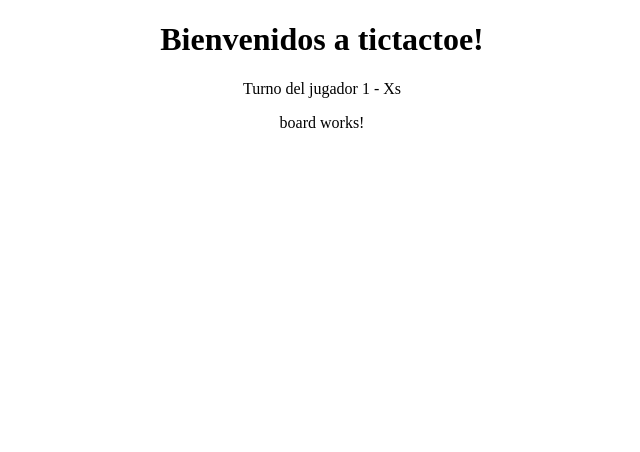
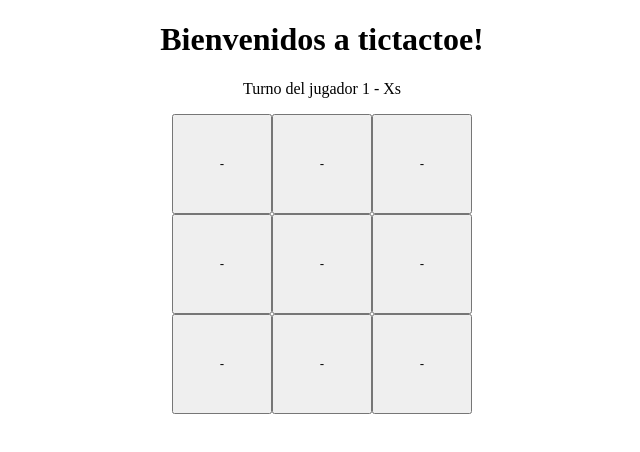
Before and after one commit to arubiodelrio/tictactoe, an Angular app: page / in a window 1280 px wide. Shown: the top 452 px of the page, without its empty margins (318-958 px from the left). Built offline with nearby package versions, Linux system fonts and the light colour scheme.

Commit message:
Creación del Square Component que renderizará un botón que detectará cuando el usuario hace clic en él.

```diff
--- a/src/app/game/board/board.component.html
+++ b/src/app/game/board/board.component.html
@@ -1 +1,3 @@
-<p>board works!</p>
+<div *ngFor="let row of _values; index as i">
+    <app-square *ngFor="let col of row; index as j" [row]="i" [column]="j"></app-square>
+</div>
--- a/src/app/game/board/board.component.ts
+++ b/src/app/game/board/board.component.ts
@@ -7,6 +7,12 @@ import { Component, OnInit } from '@angular/core';
 })
 export class BoardComponent implements OnInit {
 
+  private _values:string [][]=[
+    ['-','-','-'],
+    ['-','-','-'],
+    ['-','-','-']
+  ];
+
   constructor() { }
 
   ngOnInit() {
--- a/src/app/game/game.module.ts
+++ b/src/app/game/game.module.ts
@@ -3,9 +3,10 @@ import { CommonModule } from '@angular/common';
 import { GameComponent } from './game/game.component';
 import { HeaderComponent } from './header/header.component';
 import { BoardComponent } from './board/board.component';
+import { SquareComponent } from './square/square.component';
 
 @NgModule({
-  declarations: [GameComponent, HeaderComponent, BoardComponent],
+  declarations: [GameComponent, HeaderComponent, BoardComponent, SquareComponent],
   imports: [
     CommonModule
   ],
--- /dev/null
+++ b/src/app/game/square/square.component.css
@@ -0,0 +1,4 @@
+button{
+    height: 100px;
+    width: 100px;
+}
--- /dev/null
+++ b/src/app/game/square/square.component.html
@@ -0,0 +1 @@
+<button (click)="_handleSquareClic()"> - </button>
--- /dev/null
+++ b/src/app/game/square/square.component.ts
@@ -0,0 +1,22 @@
+import { Component, OnInit, Input } from '@angular/core';
+
+@Component({
+  selector: 'app-square',
+  templateUrl: './square.component.html',
+  styleUrls: ['./square.component.css']
+})
+export class SquareComponent implements OnInit {
+
+  @Input() row: number;
+  @Input() column: number;
+
+  constructor() { }
+
+  ngOnInit() {
+  }
+
+  _handleSquareClic (){
+    console.log("Square clic ",this.row,this.column);
+  }
+
+}
```
Also changed, not shown: 1 other file (tests, documents, lock files or other folders).
